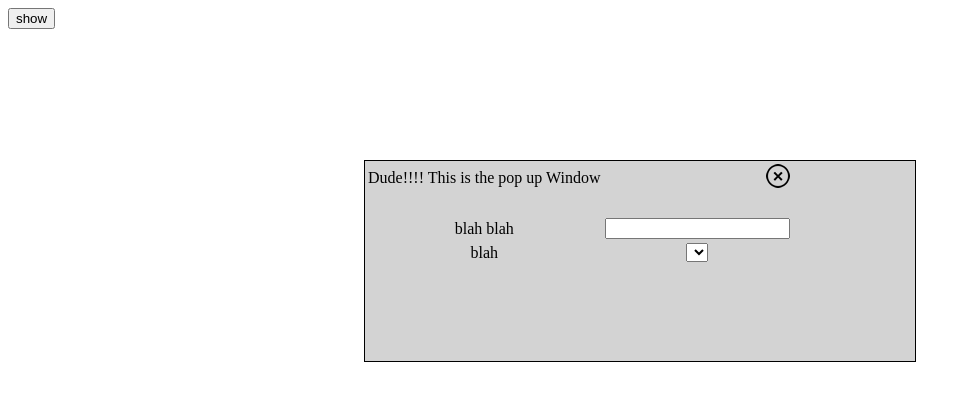
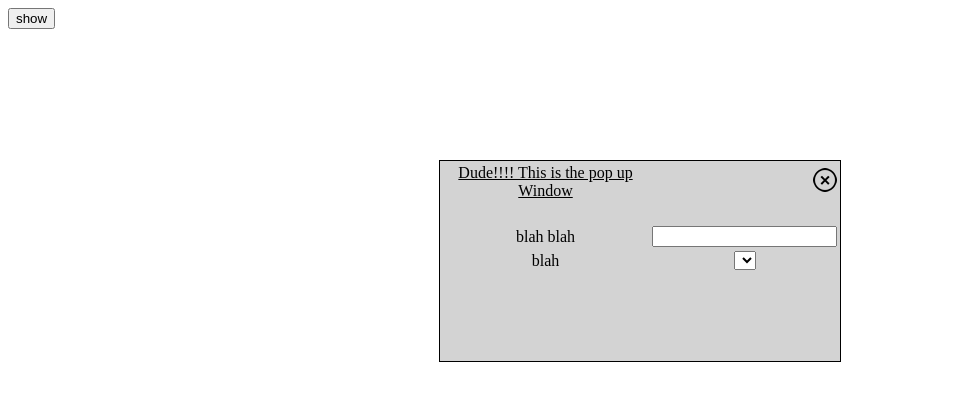
Before and after one commit to foxt7ot/CustomPopup, a plain HTML site: page index.html in a window 1280 px wide. Both pictures are taken after a click on the button "show". Shown: the whole page, without its empty margins (0-971 px from the left). Drawn offline with Linux system fonts and the light colour scheme.

Commit message:
popup close functionality added

```diff
--- a/index.html
+++ b/index.html
@@ -14,7 +14,7 @@
 		<thead>
 			<tr>
 			<td class="popupTitleStyle">Dude!!!! This is the pop up Window</td>
-			<td class="closeButtonStyle"><img src=images/closeWindowIcon.png></td>
+			<td class="closeButtonStyle"><img src=images/closeWindowIcon.png onclick="closePopup()"></td>
 			</tr>
 		</thead>
 		    <tr><td>&nbsp;</td><td>&nbsp;</td></tr>
--- a/script.js
+++ b/script.js
@@ -6,6 +6,8 @@ function showAlert(){
 	popupWindow.style.visibility='visible';
 
 }
-function closeAlert(){
-
+function closePopup(){
+	alert(1);
+	var popupWindow=document.getElementById('modalWindow');
+	popupWindow.style.visibility='hidden';
 }
--- a/style.css
+++ b/style.css
@@ -15,13 +15,15 @@
 	margin: 160px auto;
 	border:1px solid black;
 	background-color: lightGray;
-	width: 550px;
+	width: 400px;
 	height: 200px;
 }
-.closeButtonStyle
-{
+.closeButtonStyle{
 	text-align: right;
-	margin-left:1000px;
-	margin-right: 200px;
+}
+
+.popupTitleStyle{
+	text-align: center;
+	text-decoration: underline;
 
 }
```
